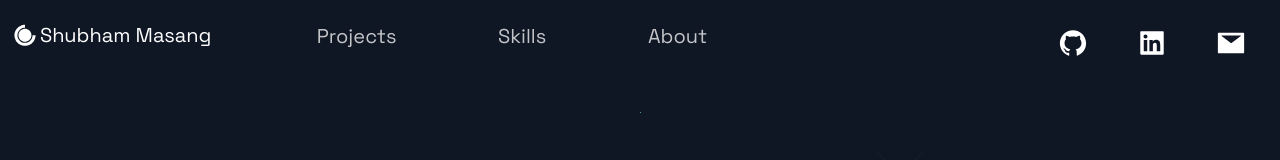
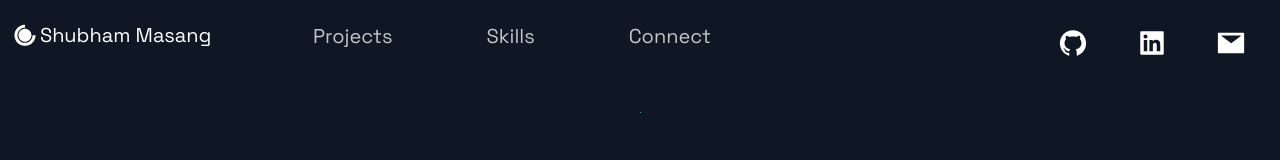
Before and after one commit to masangshubham/portfolio-web, a Next.js app: page / in a window 1280 px wide. Shown: the top 160 px of the page. Built offline with nearby package versions, Linux system fonts and the light colour scheme.

Commit message:
fix header

```diff
--- a/src/components/Footer/Footer.js
+++ b/src/components/Footer/Footer.js
@@ -6,7 +6,7 @@ import { CompanyContainer, FooterWrapper, LinkColumn, LinkItem, LinkList, LinkTi
 
 const Footer = () => {
   return (
-    <FooterWrapper>
+    <FooterWrapper id='footer'>
       <LinkList>
         <LinkColumn>
           <LinkTitle>DM me at Linkedin</LinkTitle>
--- a/src/components/Header/Header.js
+++ b/src/components/Header/Header.js
@@ -31,13 +31,13 @@ const Header = () => (
         </Link>
       </li>
       <li>
-        <Link href="#skills">
+        <Link href="#tech">
           <NavLink>Skills</NavLink>
         </Link>
       </li>
       <li>
-        <Link href="#about">
-          <NavLink>About</NavLink>
+        <Link href="#footer">
+          <NavLink>Connect</NavLink>
         </Link>
       </li>
     </Div2>
```
